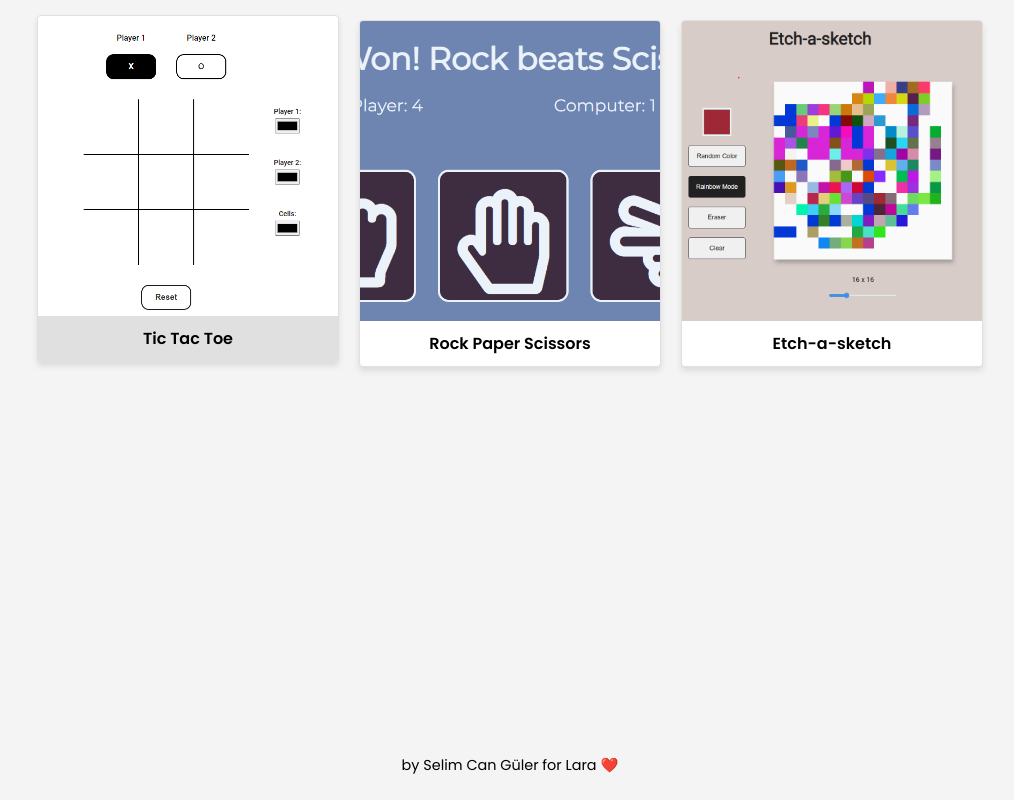
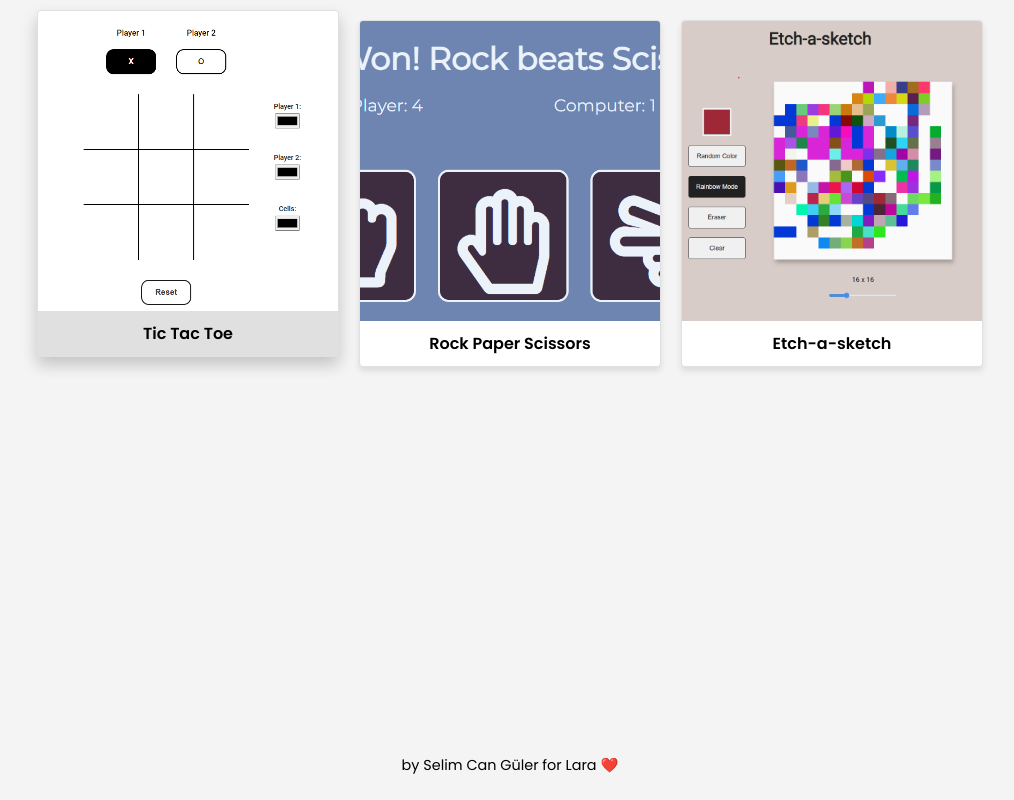
Before and after one commit to selimcanglr/games, a plain HTML site: page index.html in a window 1280 px wide. In both pictures the pointer is over the element "Tic Tac Toe". Shown: the whole page, without its empty margins (130-1144 px from the left). Drawn offline with Linux system fonts and the light colour scheme.

Commit message:
box shadow

```diff
--- a/style.css
+++ b/style.css
@@ -29,7 +29,8 @@ body {
   border-radius: 4px;
   overflow: hidden;
   box-shadow: 0 4px 6px rgba(0, 0, 0, 0.1);
-  transition: transform 0.2s ease-in-out, background-color 0.3s ease;
+  transition: transform 0.2s ease-in-out, background-color 0.2s ease-in-out,
+    box-shadow 0.2s ease-in-out; /* Updated */
   cursor: pointer;
   display: flex;
   flex-direction: column; /* Stack image and text vertically */
@@ -37,8 +38,9 @@ body {
 }
 
 .card:hover {
-  transform: translateY(-5px);
+  transform: translateY(-10px);
   background-color: #e0e0e0;
+  box-shadow: 0 8px 16px rgba(0, 0, 0, 0.2); /* Added */
 }
 
 .card img {
```
